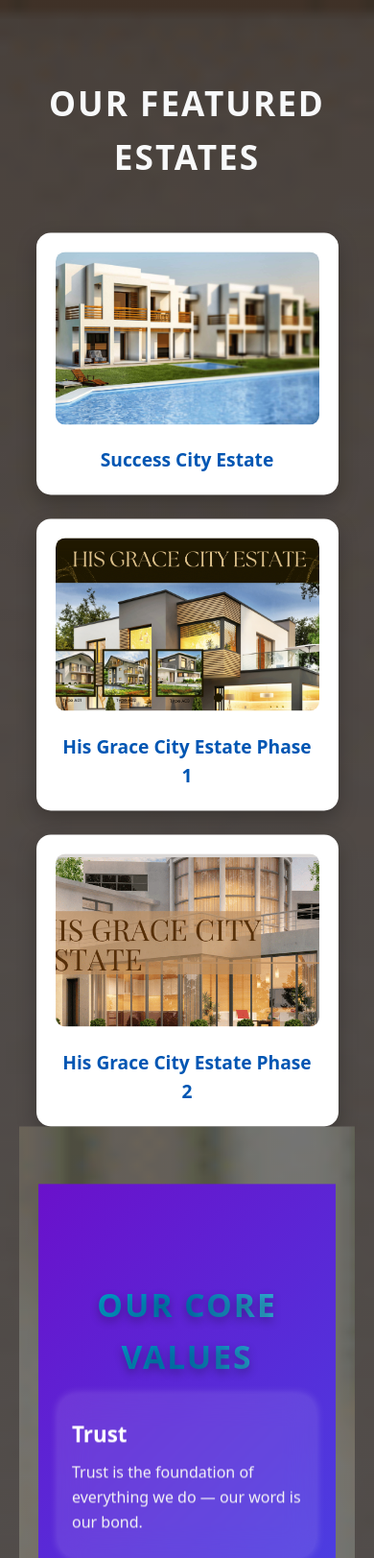
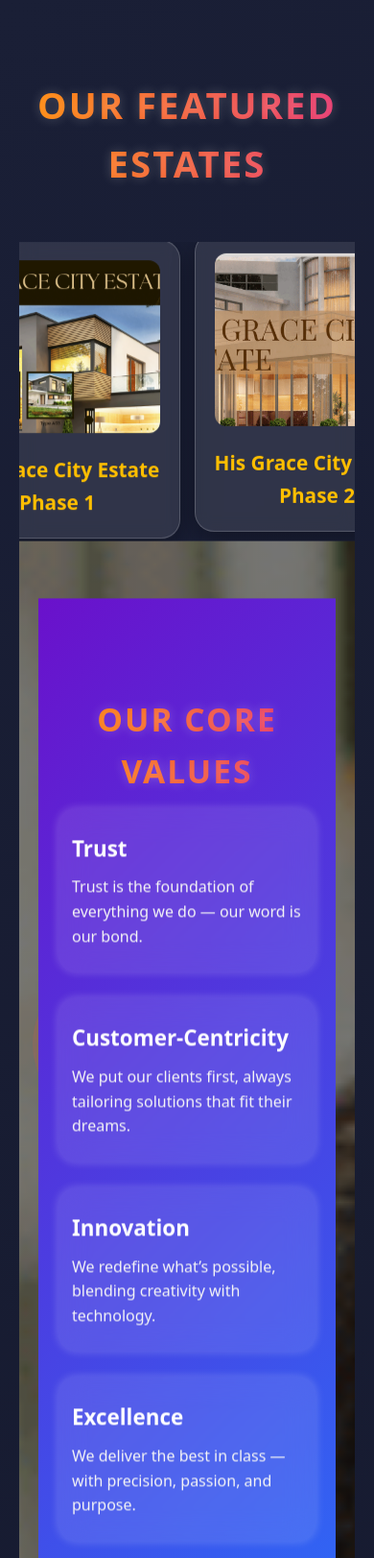
Before and after one commit to aquila4/real-estate-admin, a Flask app: page / in a window 390 px wide. Shown: the part 844-2467 px from the top of the page at 96% size. Run offline with Flask 3, Linux system fonts and the light colour scheme; parts of the project's set-up code (start-up, migrations or seed data) failed here and were passed over.

Commit message:
Fix mobile featured estates carousel and About Us auto-slide

```diff
--- a/static/css/home.css
+++ b/static/css/home.css
@@ -183,27 +183,31 @@ header {
     margin: 30px auto 0;
   }
 }
-
-
-/* FEATURED ESTATES SECTION */
+/* ===== Featured Estates Section ===== */
 .featured {
   padding: 80px 20px;
   text-align: center;
-  background: linear-gradient(rgba(0, 0, 0, 0.6), rgba(0, 0, 0, 0.6)),
-              url("../image/secback.png") center/cover no-repeat;
+  background: radial-gradient(circle at top left, #1a1f36, #0b0e1f);
   color: #fff;
 }
 
 .featured h2 {
-  font-size: 2.2rem;
+  font-size: 2.4rem;
   margin-bottom: 50px;
-  font-weight: bold;
+  font-weight: 700;
   text-transform: uppercase;
   letter-spacing: 2px;
-  color: #f8f9fa;
+  background: linear-gradient(90deg, #ff8a00, #e52e71);
+  -webkit-background-clip: text;
+  -webkit-text-fill-color: transparent;
+  animation: glowTitle 3s ease-in-out infinite alternate;
 }
 
-/* Card container */
+@keyframes glowTitle {
+  from { text-shadow: 0 0 10px rgba(255,255,255,0.2); }
+  to { text-shadow: 0 0 25px rgba(255,255,255,0.6); }
+}
+
 .property-card {
   display: flex;
   justify-content: center;
@@ -213,69 +217,71 @@ header {
 
 /* Each estate card */
 .estate-card {
-  background: #fff;
-  border-radius: 15px;
+  background: rgba(255, 255, 255, 0.1);
+  border-radius: 20px;
   width: 280px;
   padding: 20px;
   text-align: center;
-  text-decoration: none;
-  color: #222;
-  box-shadow: 0 8px 20px rgba(0, 0, 0, 0.25);
-  transform: translateY(50px);
-  opacity: 0;
-  transition: transform 0.6s ease, opacity 0.6s ease, box-shadow 0.3s ease;
+  color: #fff;
+  box-shadow: 0 8px 25px rgba(0,0,0,0.3);
+  transition: all 0.5s ease;
+  backdrop-filter: blur(8px);
+  border: 1px solid rgba(255,255,255,0.2);
+  animation: floatCard 6s ease-in-out infinite;
+}
+
+.estate-card:nth-child(2) { animation-delay: 1.5s; }
+.estate-card:nth-child(3) { animation-delay: 3s; }
+.estate-card:nth-child(4) { animation-delay: 4.5s; }
+
+@keyframes floatCard {
+  0%, 100% { transform: translateY(0px); }
+  50% { transform: translateY(-10px); }
 }
 
 .estate-card img {
   width: 100%;
   height: 180px;
   object-fit: cover;
-  border-radius: 10px;
+  border-radius: 12px;
   margin-bottom: 15px;
 }
 
 .estate-card h3 {
-  font-size: 1.2rem;
+  font-size: 1.3rem;
   font-weight: 600;
-  color: #0056b3;
+  color: #ffbf00;
   margin: 0;
 }
 
 /* Hover effect */
 .estate-card:hover {
-  transform: translateY(-10px) scale(1.02);
-  box-shadow: 0 12px 25px rgba(0, 0, 0, 0.35);
+  transform: translateY(-12px) scale(1.05);
+  box-shadow: 0 15px 30px rgba(0,0,0,0.5);
+  background: rgba(255,255,255,0.2);
+  border-color: rgba(255,255,255,0.4);
 }
 
-/* Animation Active State */
-.estate-card.visible {
-  transform: translateY(0);
-  opacity: 1;
-}
-
-/* Stagger Animation */
-.estate-card:nth-child(1) {
-  transition-delay: 0.2s;
-}
-.estate-card:nth-child(2) {
-  transition-delay: 0.4s;
-}
-.estate-card:nth-child(3) {
-  transition-delay: 0.6s;
-}
-
-/* Responsive */
-@media (max-width: 768px) {
+/* Mobile carousel */
+@media(max-width: 768px) {
   .property-card {
-    flex-direction: column;
-    align-items: center;
+    display: flex;
+    flex-wrap: nowrap;
+    overflow-x: auto;
+    scroll-snap-type: x mandatory;
+    -webkit-overflow-scrolling: touch;
+    scroll-behavior: smooth;
+    gap: 15px;
+    padding-left: 15px; /* ensure first card fully visible */
+    padding-right: 15px;
   }
 
   .estate-card {
-    width: 90%;
+    flex: 0 0 80%;
+    scroll-snap-align: center;
+    min-width: 250px;
   }
 }
-
 
 
 
--- a/templates/home.html
+++ b/templates/home.html
@@ -64,7 +64,7 @@
     "@type": "RealEstateAgent",
     "name": "Great Mar-cy’s & Sons Limited",
     "url": "https://greatmarcysonslimited.com/",
-    "logo": "https://greatmarcysonslimited.com/static/image/logo.jpg",
+    "logo": "https://greatmarcysonslimited.com/static/image/logogmc.png",
     "telephone": ["+2349139070404", "+2349028939653"],
     "address": {
       "@type": "PostalAddress",
@@ -165,14 +165,18 @@
   <!-- FEATURED -->
   <section class="featured animate-on-scroll featured-bg" aria-labelledby="featured-title">
   <h2 id="featured-title" class="estate-name">Our Featured Estates</h2>
-<div class="property-card row">
+  <div class="property-card">
+
+
+
+
 
   <div class="estate-card">
     <img src="{{ url_for('static', filename='image/success.jpg') }}" alt="Success City Estate">
     <h3>Success City Estate</h3>
   </div>
 
-  <div class="estate-card">
+ <div class="estate-card">
     <img src="{{ url_for('static', filename='image/hisgrace1.png') }}" alt="His Grace City Estate Phase 1">
     <h3>His Grace City Estate Phase 1</h3>
   </div>
@@ -180,6 +184,11 @@
   <div class="estate-card">
     <img src="{{ url_for('static', filename='image/hisgrace2.png') }}" alt="His Grace City Estate Phase 2">
     <h3>His Grace City Estate Phase 2</h3>
+  </div>
+
+  <div class="estate-card">
+    <img src="{{ url_for('static', filename='image/success.jpg') }}" alt="Success City Estate">
+    <h3>Success City Estate</h3>
   </div>
 
 </div>
@@ -274,7 +283,7 @@
 
 <section class="stats-section">
   <div class="container">
-    <h2>At Great Marcy Realty, the numbers speak for themselves</h2>
+    <h2>At Great Mar-cy's Realty, the numbers speak for themselves</h2>
     <div class="stats-grid">
       <div class="stat-card">
         <i class="fa-solid fa-briefcase stat-icon"></i>
@@ -784,11 +793,83 @@ document.addEventListener("DOMContentLoaded", () => {
 
 </script>
 
+<script>
+const slider = document.querySelector('.about-cards');
+const cards = document.querySelectorAll('.about-box');
+let currentIndex = 0;
+const slideInterval = 3000; // 3s per slide
+
+// Only enable auto-slide if screen width is mobile
+function isMobile() {
+  return window.innerWidth <= 768;
+}
+
+// Slide function
+function autoSlide() {
+  if (!isMobile()) return; // stop on desktop
+
+  currentIndex = (currentIndex + 1) % cards.length;
+  const card = cards[currentIndex];
+  slider.scrollTo({
+    left: card.offsetLeft - slider.offsetLeft, // scroll only horizontal
+    behavior: 'smooth'
+  });
+}
+
+// Auto-slide interval
+let intervalId = setInterval(autoSlide, slideInterval);
+
+// Pause auto-slide if user touches/swipes
+slider.addEventListener('touchstart', () => clearInterval(intervalId));
+slider.addEventListener('mousedown', () => clearInterval(intervalId));
+</script>
 
 
 
+<script>
+document.addEventListener('DOMContentLoaded', () => {
+  const slider = document.querySelector('.property-card');
+  const cards = document.querySelectorAll('.estate-card');
+  let currentIndex = 0;
+  const slideInterval = 3000;
 
+  function isMobile() {
+    return window.innerWidth <= 768;
+  }
 
+  function goToCard(index) {
+    const card = cards[index];
+    if (!card) return;
+    slider.scrollTo({
+      left: card.offsetLeft - slider.offsetLeft,
+      behavior: 'smooth'
+    });
+  }
+
+  // Immediately show the first card
+  if (isMobile()) goToCard(0);
+
+  // Auto-slide interval
+  let intervalId = setInterval(() => {
+    if (!isMobile()) return;
+    currentIndex = (currentIndex + 1) % cards.length;
+    goToCard(currentIndex);
+  }, slideInterval);
+
+  // Pause auto-slide when user interacts
+  slider.addEventListener('touchstart', () => clearInterval(intervalId));
+  slider.addEventListener('mousedown', () => clearInterval(intervalId));
+
+  // Resume auto-slide after interaction
+  slider.addEventListener('touchend', () => {
+    intervalId = setInterval(() => {
+      if (!isMobile()) return;
+      currentIndex = (currentIndex + 1) % cards.length;
+      goToCard(currentIndex);
+    }, slideInterval);
+  });
+});
+</script>
 
 
 </body>
```
Also changed, not shown: other parts of static/css/home.css (+82 -23 lines).
